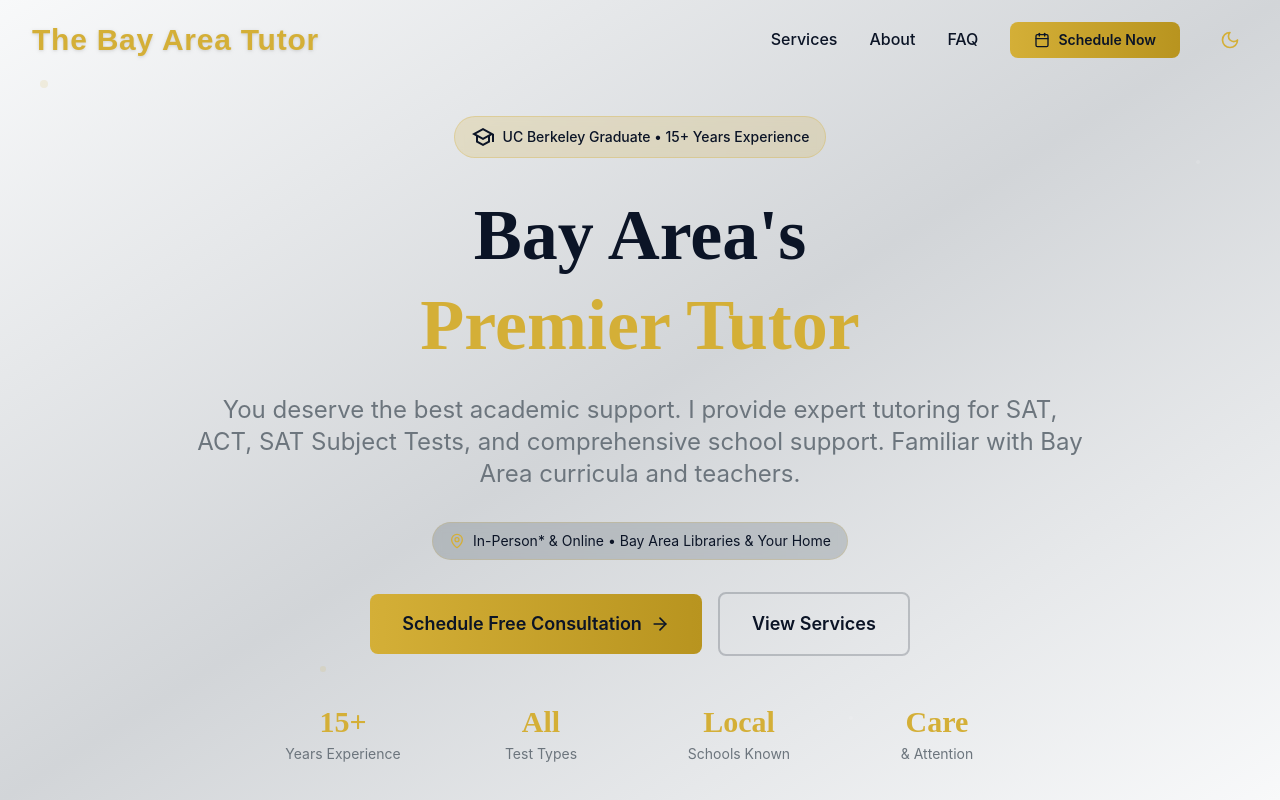
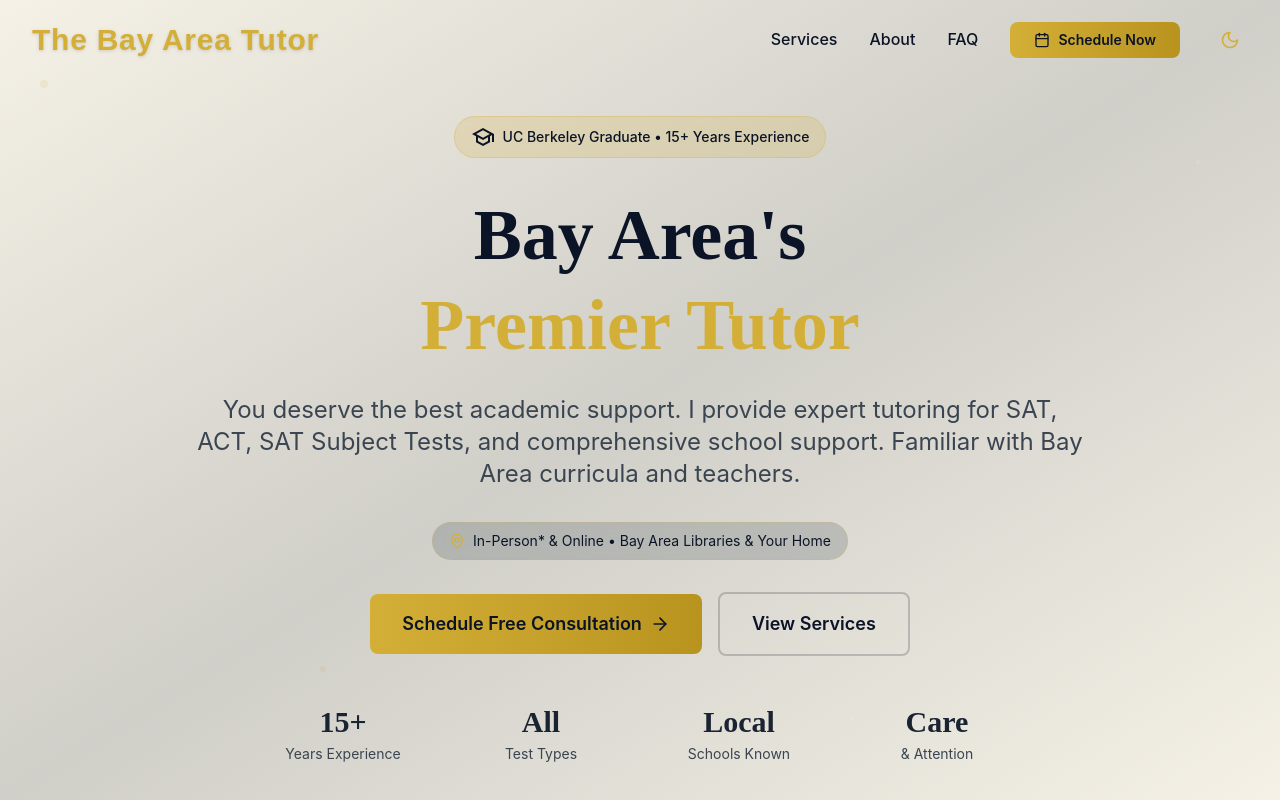
Before and after one commit to kian-m/template-web-ui, a Next.js app: page / in a window 1280 px wide. Shown: the top 800 px of the page. Built offline with nearby package versions, Linux system fonts and the light colour scheme.

Commit message:
chore: add parchment theme and blue titles

```diff
--- a/src/app/globals.css
+++ b/src/app/globals.css
@@ -15,10 +15,11 @@
     --academic-gold: #D4AF37;
     --academic-light-gold: #E6C757;
     --academic-dark-gold: #B8941F;
-    --academic-off-white: #F8F9FA;
+    --academic-off-white: #F5F1E6;
     --background: var(--academic-off-white);
     --foreground: var(--academic-navy);
-    --muted: #6C757D;
+    --title: var(--academic-dark-blue);
+    --muted: var(--academic-light-blue);
     --card-bg: rgba(255, 255, 255, 0.9);
     --card-border: rgba(11, 20, 38, 0.1);
     --card-hover-bg: rgba(255, 255, 255, 1);
@@ -28,7 +29,8 @@
 .dark {
     --background: var(--academic-navy);
     --foreground: var(--academic-off-white);
-    --muted: #9CA3AF;
+    --title: var(--academic-off-white);
+    --muted: #A3B8CC;
     --card-bg: rgba(11, 20, 38, 0.9);
     --card-border: rgba(248, 249, 250, 0.1);
     --card-hover-bg: rgba(11, 20, 38, 1);
@@ -136,6 +138,7 @@ body {
 
 .title-font {
     font-family: 'Playfair Display', serif;
+    color: var(--title);
 }
 
 .logo-font {
--- a/tailwind.config.js
+++ b/tailwind.config.js
@@ -18,7 +18,7 @@ module.exports = {
                     'light-gold': '#E6C757',
                     'dark-gold': '#B8941F',
                     white: '#FFFFFF',
-                    'off-white': '#F8F9FA',
+                    'off-white': '#F5F1E6',
                     gray: '#6C757D',
                 },
                 background: 'var(--background)',
```
